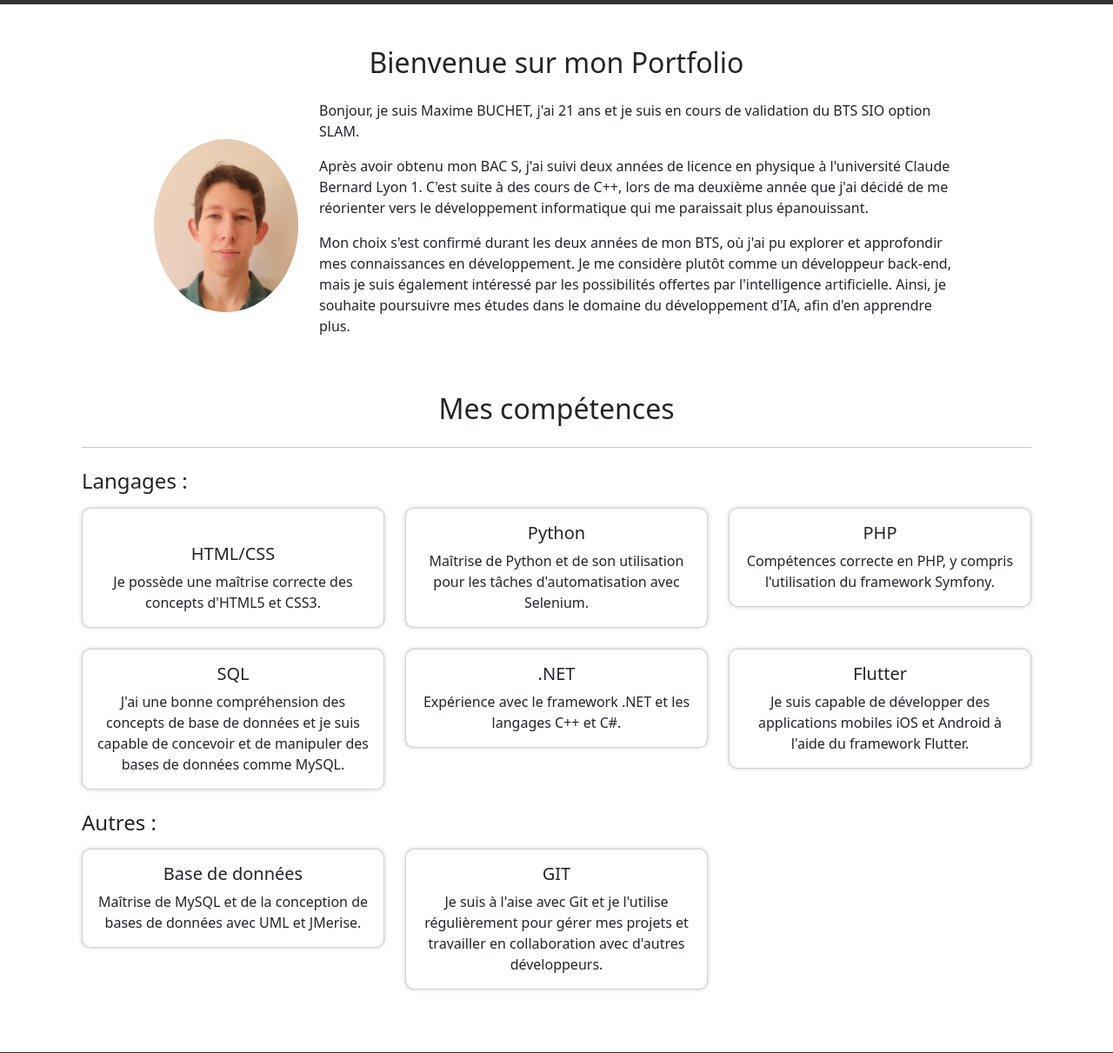
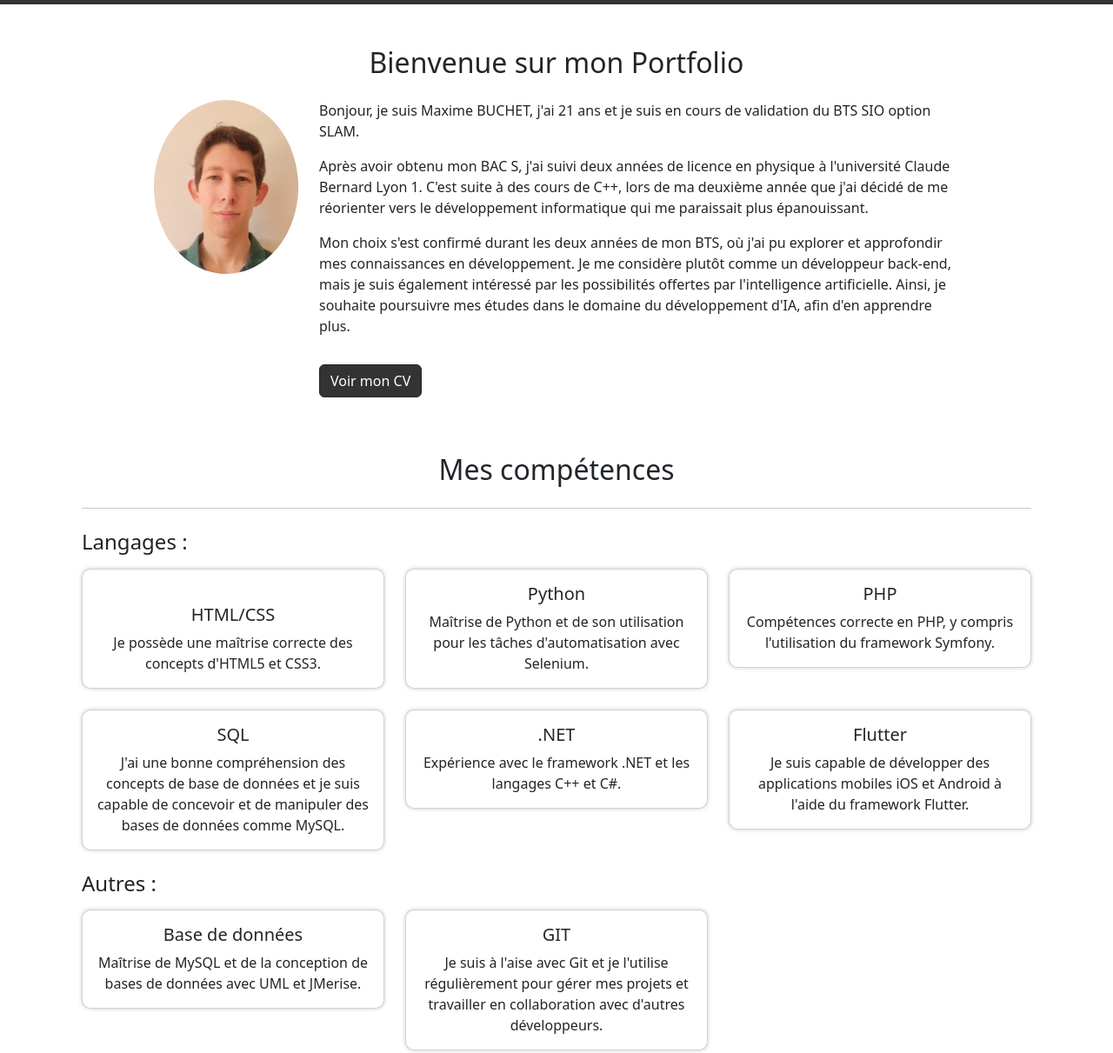
Before and after one commit to MaximeBuchet/MaximeBuchet.github.io, a plain HTML site: page index.html in a window 1280 px wide. Shown: the part 75-1286 px from the top of the page at 87% size. Drawn offline with nearby package versions, Linux system fonts and the light colour scheme.

Commit message:
Ajout CV

```diff
--- a/index.html
+++ b/index.html
@@ -52,22 +52,23 @@
     </div>
   </nav>
 
-  <main class="container mt-5">
+  <main class="container my-5">
     <section id="accueil">
       <h2 class="text-center mb-4">Bienvenue sur mon Portfolio</h2>
-      <div class="row justify-content-center align-items-center">
+      <div class="row justify-content-center ">
         <div class="col-md-2">
-          <img src="./Images/Image1.jpg" class="img-fluid rounded-circle" height="200" alt="photo de profil">
+          <img src="./Doc/Image1.jpg" class="img-fluid rounded-circle" height="200" alt="photo de profil">
         </div>
         <div class="col-md-8">
           <p>Bonjour, je suis Maxime BUCHET, j'ai 21 ans et je suis en cours de validation du BTS SIO option SLAM.</p>
           <p>Après avoir obtenu mon BAC S, j'ai suivi deux années de licence en physique à l'université Claude Bernard Lyon 1. C'est suite à des cours de C++, lors de ma deuxième année que j'ai décidé de me réorienter vers le développement informatique qui me paraissait plus épanouissant.</p>
           <p>Mon choix s'est confirmé durant les deux années de mon BTS, où j'ai pu explorer et approfondir mes connaissances en développement. Je me considère plutôt comme un développeur back-end, mais je suis également intéressé par les possibilités offertes par l'intelligence artificielle. Ainsi, je souhaite poursuivre mes études dans le domaine du développement d'IA, afin d'en apprendre plus.</p>
+          <a target="_blank" href="./Doc/BUCHET Maxime CV.pdf" class="btn btn-dark noire my-3">Voir mon CV</a>
         </div>
       </div>
     </section>
 
-    <section class="mt-5" id="competences">
+    <section class="my-5" id="competences">
       <div class="container">
         <h2 class="text-center">Mes compétences</h2>
         <hr class="my-4">
```
Also changed, not shown: Doc/Image1.jpg (renamed from Images/Image1.jpg), 1 other file.
